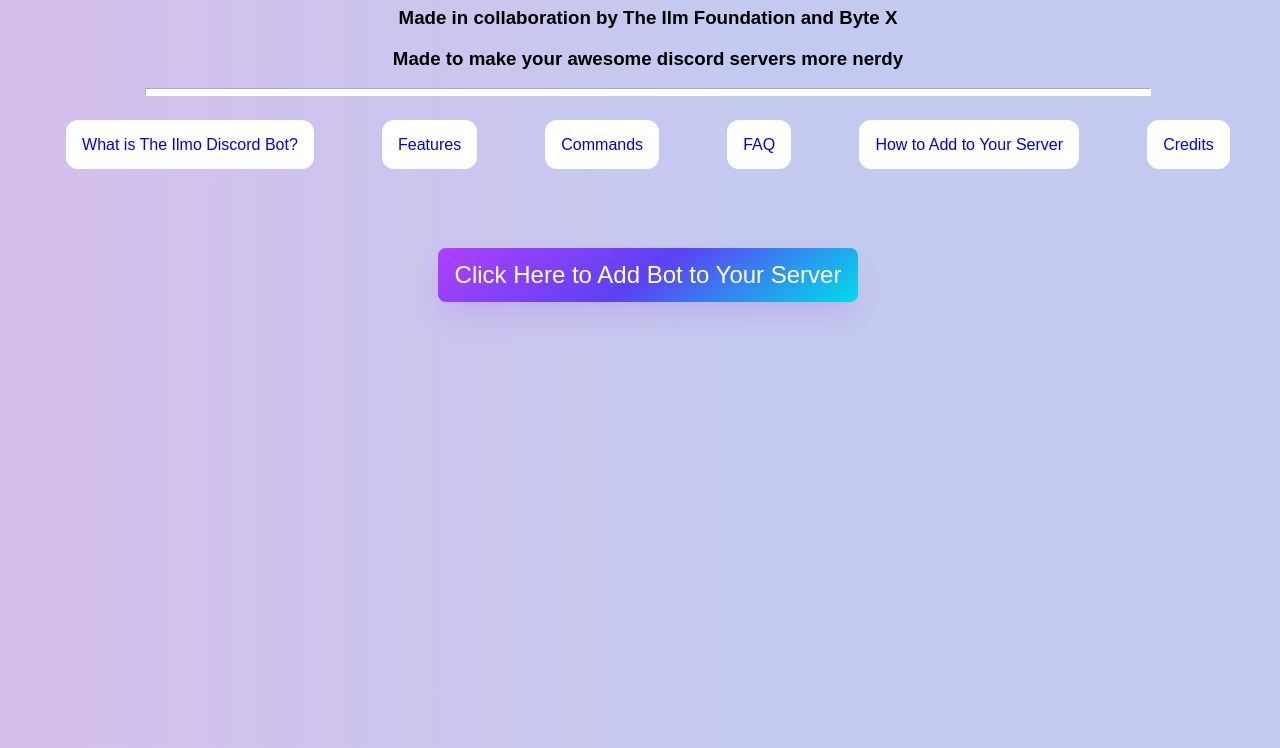
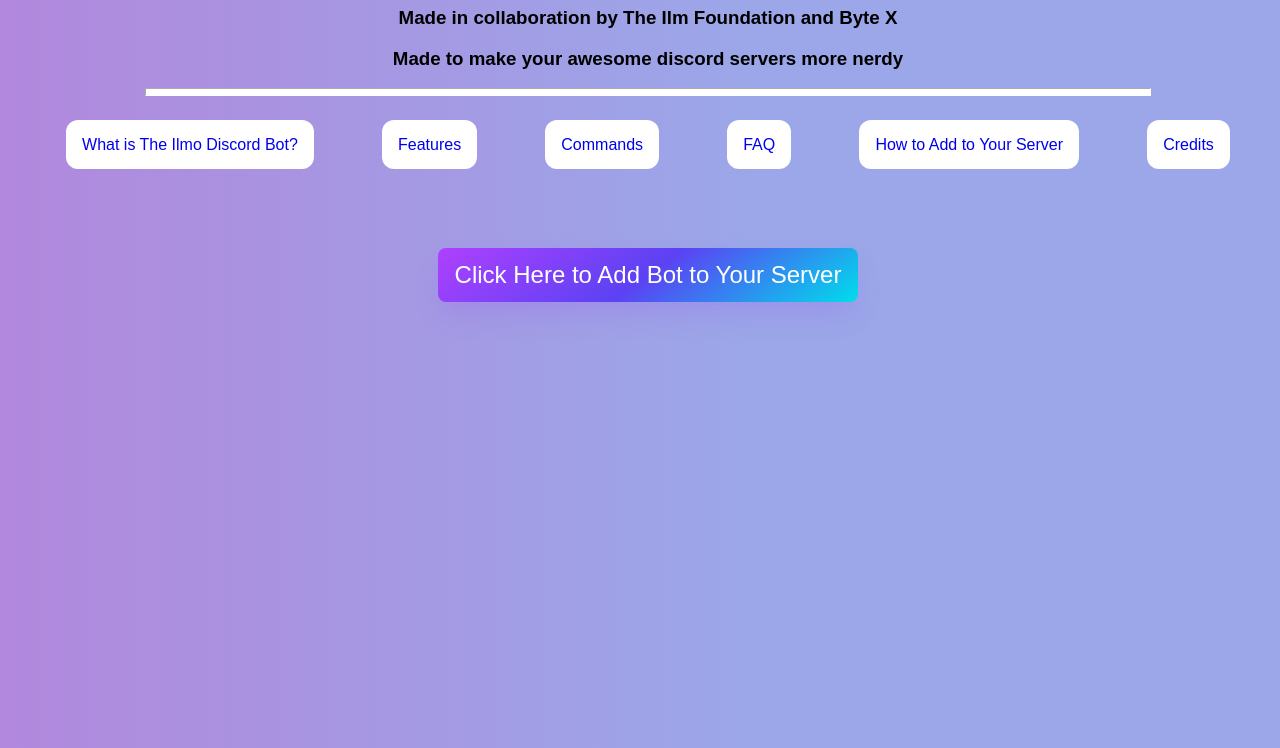
Before and after one commit to ilmfoundation/Ilmo-Discord-Bot-Website, a plain HTML site: page index.html in a window 1280 px wide. Shown: the part 73-821 px from the top of the page. Drawn offline with Linux system fonts and the light colour scheme.

Commit message:
Update style.css

```diff
--- a/style.css
+++ b/style.css
@@ -2,7 +2,7 @@
 html, body {
     height: 100%;
     width: 100%;
-    background: linear-gradient(90deg, #d5bfed 0,#c4caef 58%);
+    background: linear-gradient(90deg, #b188dd 0,#9ba7e8 58%);
    scroll-behavior: smooth;
      align-items: center;
   }
```
